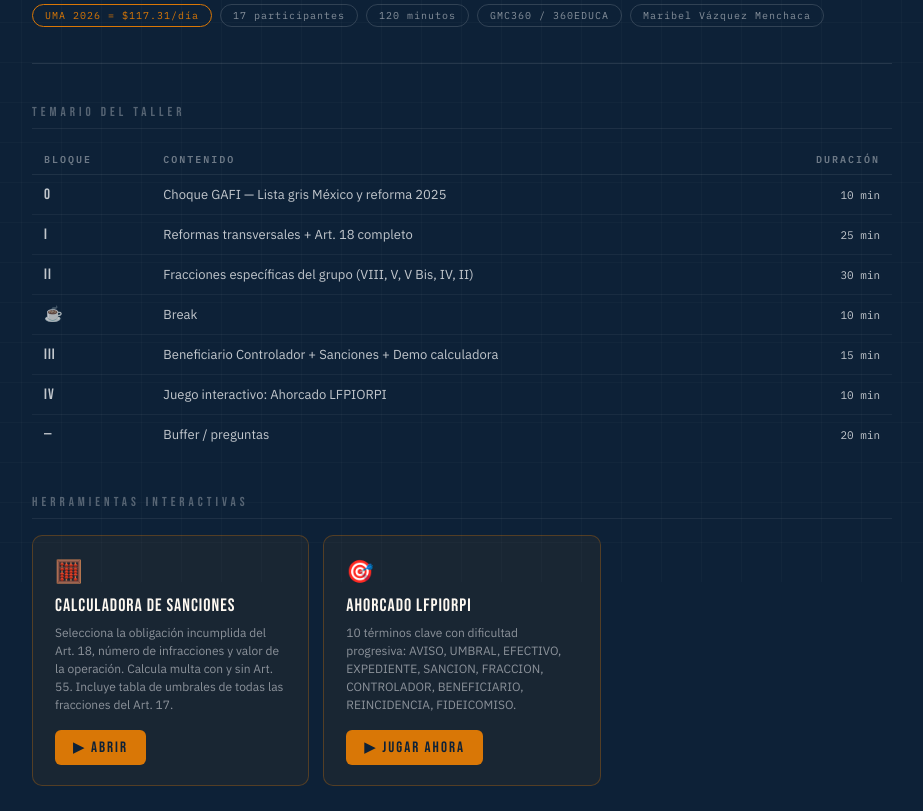
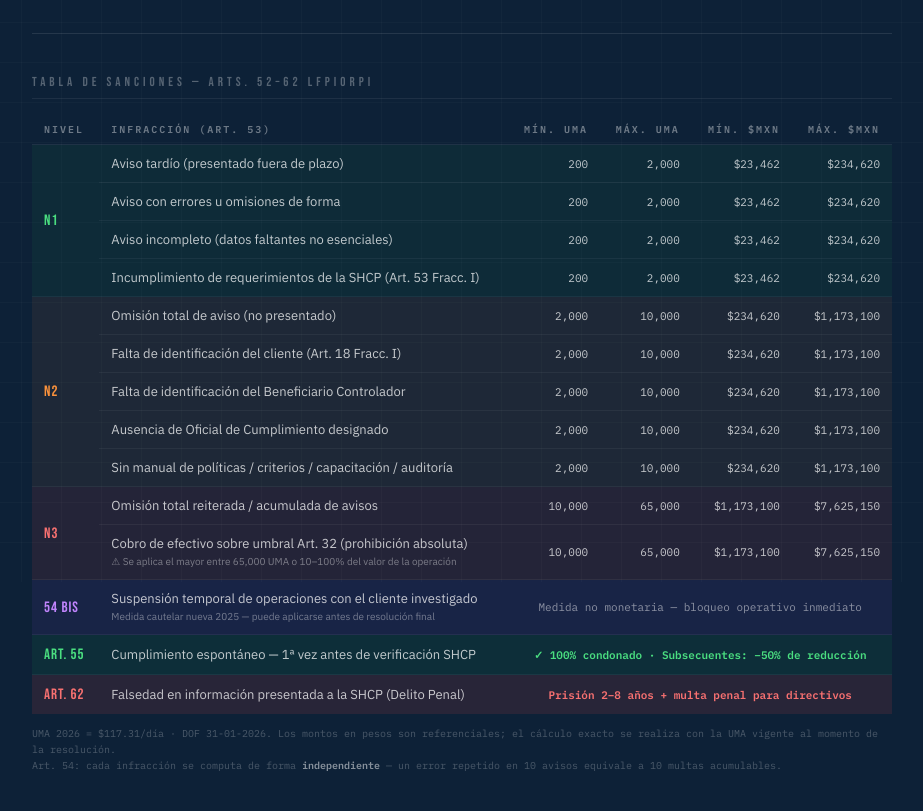
Before and after one commit to maribelvazquez/taller-lfpiorpi-2026-peredo, a plain HTML site: page index.html in a window 1280 px wide. Shown: the part 218-1029 px from the top of the page, without its empty margins (178-1101 px from the left). Drawn offline with Linux system fonts and the light colour scheme.

Commit message:
Add files via upload

```diff
--- a/index.html
+++ b/index.html
@@ -3,7 +3,7 @@
 <head>
 <meta charset="UTF-8">
 <meta name="viewport" content="width=device-width, initial-scale=1.0">
-<title>Taller LFPIORPI 2026 — Consorcio Peredo</title>
+<title>Taller LFPIORPI 2026</title>
 <link href="https://fonts.googleapis.com/css2?family=Bebas+Neue&family=IBM+Plex+Mono:wght@400;600&family=IBM+Plex+Sans:ital,wght@0,400;0,600;1,400&display=swap" rel="stylesheet">
 <style>
   :root {
@@ -257,42 +257,125 @@
 
   <!-- HERO -->
   <div class="hero">
-    <div class="brand-line">Consorcio Peredo · Oaxaca 2026</div>
     <h1>TALLER <span>LFPIORPI</span> 2026</h1>
     <p class="hero-sub">
-      Materiales del taller ejecutivo presencial · Ley Federal para la Prevención e Identificación<br>
+      Materiales de capacitación ejecutiva · Ley Federal para la Prevención e Identificación<br>
       de Operaciones con Recursos de Procedencia Ilícita · DOF 16-07-2025
     </p>
     <div class="tags">
       <span class="tag hi">UMA 2026 = $117.31/día</span>
-      <span class="tag">17 participantes</span>
-      <span class="tag">120 minutos</span>
       <span class="tag">GMC360 / 360EDUCA</span>
       <span class="tag">Maribel Vázquez Menchaca</span>
     </div>
   </div>
 
-  <!-- TEMARIO -->
+  <!-- TABLA DE SANCIONES -->
   <div class="section">
-    <div class="section-label">Temario del taller</div>
-    <table class="temario">
+    <div class="section-label">Tabla de Sanciones — Arts. 52–62 LFPIORPI</div>
+
+    <div style="overflow-x:auto;">
+    <table class="temario" style="width:100%;">
       <thead>
         <tr>
-          <th>Bloque</th>
-          <th>Contenido</th>
-          <th style="text-align:right">Duración</th>
+          <th style="text-align:left">Nivel</th>
+          <th style="text-align:left">Infracción (Art. 53)</th>
+          <th style="text-align:right">Mín. UMA</th>
+          <th style="text-align:right">Máx. UMA</th>
+          <th style="text-align:right">Mín. $MXN</th>
+          <th style="text-align:right">Máx. $MXN</th>
         </tr>
       </thead>
       <tbody>
-        <tr><td class="t-bloque">0</td><td>Choque GAFI — Lista gris México y reforma 2025</td><td class="t-tiempo">10 min</td></tr>
-        <tr><td class="t-bloque">I</td><td>Reformas transversales + Art. 18 completo</td><td class="t-tiempo">25 min</td></tr>
-        <tr><td class="t-bloque">II</td><td>Fracciones específicas del grupo (VIII, V, V Bis, IV, II)</td><td class="t-tiempo">30 min</td></tr>
-        <tr><td class="t-bloque">☕</td><td>Break</td><td class="t-tiempo">10 min</td></tr>
-        <tr><td class="t-bloque">III</td><td>Beneficiario Controlador + Sanciones + Demo calculadora</td><td class="t-tiempo">15 min</td></tr>
-        <tr><td class="t-bloque">IV</td><td>Juego interactivo: Ahorcado LFPIORPI</td><td class="t-tiempo">10 min</td></tr>
-        <tr><td class="t-bloque">—</td><td>Buffer / preguntas</td><td class="t-tiempo">20 min</td></tr>
+        <tr style="background:rgba(34,197,94,.06)">
+          <td class="t-bloque" rowspan="4" style="color:#4ade80;vertical-align:middle">N1</td>
+          <td>Aviso tardío (presentado fuera de plazo)</td>
+          <td class="t-tiempo">200</td><td class="t-tiempo">2,000</td>
+          <td class="t-tiempo">$23,462</td><td class="t-tiempo">$234,620</td>
+        </tr>
+        <tr style="background:rgba(34,197,94,.06)">
+          <td>Aviso con errores u omisiones de forma</td>
+          <td class="t-tiempo">200</td><td class="t-tiempo">2,000</td>
+          <td class="t-tiempo">$23,462</td><td class="t-tiempo">$234,620</td>
+        </tr>
+        <tr style="background:rgba(34,197,94,.06)">
+          <td>Aviso incompleto (datos faltantes no esenciales)</td>
+          <td class="t-tiempo">200</td><td class="t-tiempo">2,000</td>
+          <td class="t-tiempo">$23,462</td><td class="t-tiempo">$234,620</td>
+        </tr>
+        <tr style="background:rgba(34,197,94,.06)">
+          <td>Incumplimiento de requerimientos de la SHCP (Art. 53 Fracc. I)</td>
+          <td class="t-tiempo">200</td><td class="t-tiempo">2,000</td>
+          <td class="t-tiempo">$23,462</td><td class="t-tiempo">$234,620</td>
+        </tr>
+
+        <tr style="background:rgba(251,146,60,.07)">
+          <td class="t-bloque" rowspan="5" style="color:#fb923c;vertical-align:middle">N2</td>
+          <td>Omisión total de aviso (no presentado)</td>
+          <td class="t-tiempo">2,000</td><td class="t-tiempo">10,000</td>
+          <td class="t-tiempo">$234,620</td><td class="t-tiempo">$1,173,100</td>
+        </tr>
+        <tr style="background:rgba(251,146,60,.07)">
+          <td>Falta de identificación del cliente (Art. 18 Fracc. I)</td>
+          <td class="t-tiempo">2,000</td><td class="t-tiempo">10,000</td>
+          <td class="t-tiempo">$234,620</td><td class="t-tiempo">$1,173,100</td>
+        </tr>
+        <tr style="background:rgba(251,146,60,.07)">
+          <td>Falta de identificación del Beneficiario Controlador</td>
+          <td class="t-tiempo">2,000</td><td class="t-tiempo">10,000</td>
+          <td class="t-tiempo">$234,620</td><td class="t-tiempo">$1,173,100</td>
+        </tr>
+        <tr style="background:rgba(251,146,60,.07)">
+          <td>Ausencia de Oficial de Cumplimiento designado</td>
+          <td class="t-tiempo">2,000</td><td class="t-tiempo">10,000</td>
+          <td class="t-tiempo">$234,620</td><td class="t-tiempo">$1,173,100</td>
+        </tr>
+        <tr style="background:rgba(251,146,60,.07)">
+          <td>Sin manual de políticas / criterios / capacitación / auditoría</td>
+          <td class="t-tiempo">2,000</td><td class="t-tiempo">10,000</td>
+          <td class="t-tiempo">$234,620</td><td class="t-tiempo">$1,173,100</td>
+        </tr>
+
+        <tr style="background:rgba(239,68,68,.1)">
+          <td class="t-bloque" rowspan="2" style="color:#f87171;vertical-align:middle">N3</td>
+          <td>Omisión total reiterada / acumulada de avisos</td>
+          <td class="t-tiempo">10,000</td><td class="t-tiempo">65,000</td>
+          <td class="t-tiempo">$1,173,100</td><td class="t-tiempo">$7,625,150</td>
+        </tr>
+        <tr style="background:rgba(239,68,68,.1)">
+          <td>Cobro de efectivo sobre umbral Art. 32 (prohibición absoluta)<br>
+            <span style="font-size:10px;color:rgba(255,255,255,.4)">⚠ Se aplica el mayor entre 65,000 UMA o 10–100% del valor de la operación</span>
+          </td>
+          <td class="t-tiempo">10,000</td><td class="t-tiempo">65,000</td>
+          <td class="t-tiempo">$1,173,100</td><td class="t-tiempo">$7,625,150</td>
+        </tr>
+
+        <tr style="background:rgba(168,85,247,.08)">
+          <td class="t-bloque" style="color:#c084fc">54 Bis</td>
+          <td>Suspensión temporal de operaciones con el cliente investigado<br>
+            <span style="font-size:10px;color:rgba(255,255,255,.4)">Medida cautelar nueva 2025 — puede aplicarse antes de resolución final</span>
+          </td>
+          <td class="t-tiempo" colspan="4" style="text-align:center;color:rgba(255,255,255,.5)">Medida no monetaria — bloqueo operativo inmediato</td>
+        </tr>
+
+        <tr style="background:rgba(34,197,94,.08)">
+          <td class="t-bloque" style="color:#4ade80">Art. 55</td>
+          <td>Cumplimiento espontáneo — 1ª vez antes de verificación SHCP</td>
+          <td class="t-tiempo" colspan="4" style="text-align:center;color:#4ade80;font-weight:600">✓ 100% condonado · Subsecuentes: −50% de reducción</td>
+        </tr>
+
+        <tr style="background:rgba(239,68,68,.12)">
+          <td class="t-bloque" style="color:#f87171">Art. 62</td>
+          <td>Falsedad en información presentada a la SHCP (Delito Penal)</td>
+          <td class="t-tiempo" colspan="4" style="text-align:center;color:#f87171;font-weight:600">Prisión 2–8 años + multa penal para directivos</td>
+        </tr>
       </tbody>
     </table>
+    </div>
+
+    <p style="font-family:'IBM Plex Mono',monospace;font-size:10px;color:rgba(255,255,255,.25);margin-top:12px;line-height:1.6;">
+      UMA 2026 = $117.31/día · DOF 31-01-2026. Los montos en pesos son referenciales; el cálculo exacto se realiza con la UMA vigente al momento de la resolución.<br>
+      Art. 54: cada infracción se computa de forma <strong style="color:rgba(255,255,255,.5)">independiente</strong> — un error repetido en 10 avisos equivale a 10 multas acumulables.
+    </p>
   </div>
 
   <!-- HERRAMIENTAS WEB -->
@@ -332,8 +415,8 @@
       </div>
       <div class="card">
         <div class="card-icon">🏢</div>
-        <div class="card-title">Bloque II · Fracciones Peredo</div>
-        <div class="card-desc">Análisis ejecutivo de riesgo: ÁBACO & DINAMO (Fracc. VIII), Inmobiliario (V/V Bis), Créditos (IV), Tarjetas (II). Protocolo 9 pasos, señales de alerta, casos prácticos. 11 diapositivas.</div>
+        <div class="card-title">Bloque II · Fracciones del Grupo</div>
+        <div class="card-desc">Análisis ejecutivo de riesgo por fracción: Vehículos (Fracc. VIII), Inmobiliario (V/V Bis), Créditos (IV), Tarjetas (II). Protocolo 9 pasos, señales de alerta, casos prácticos. 11 diapositivas.</div>
         <a class="play-btn" style="background:#B91C1C;color:#fff;border:none;" href="bloques/b2/index.html">▶  VER PRESENTACIÓN</a>
       </div>
       <div class="card">
@@ -350,7 +433,7 @@
   <footer>
     <span>LFPIORPI DOF 16-07-2025 · UMA 2026 = $117.31/día</span>
     <span>GMC360 / 360EDUCA · C.P. Maribel Vázquez Menchaca</span>
-    <span>Consorcio Peredo · Oaxaca · 2026</span>
+
   </footer>
 
 </div>
```
